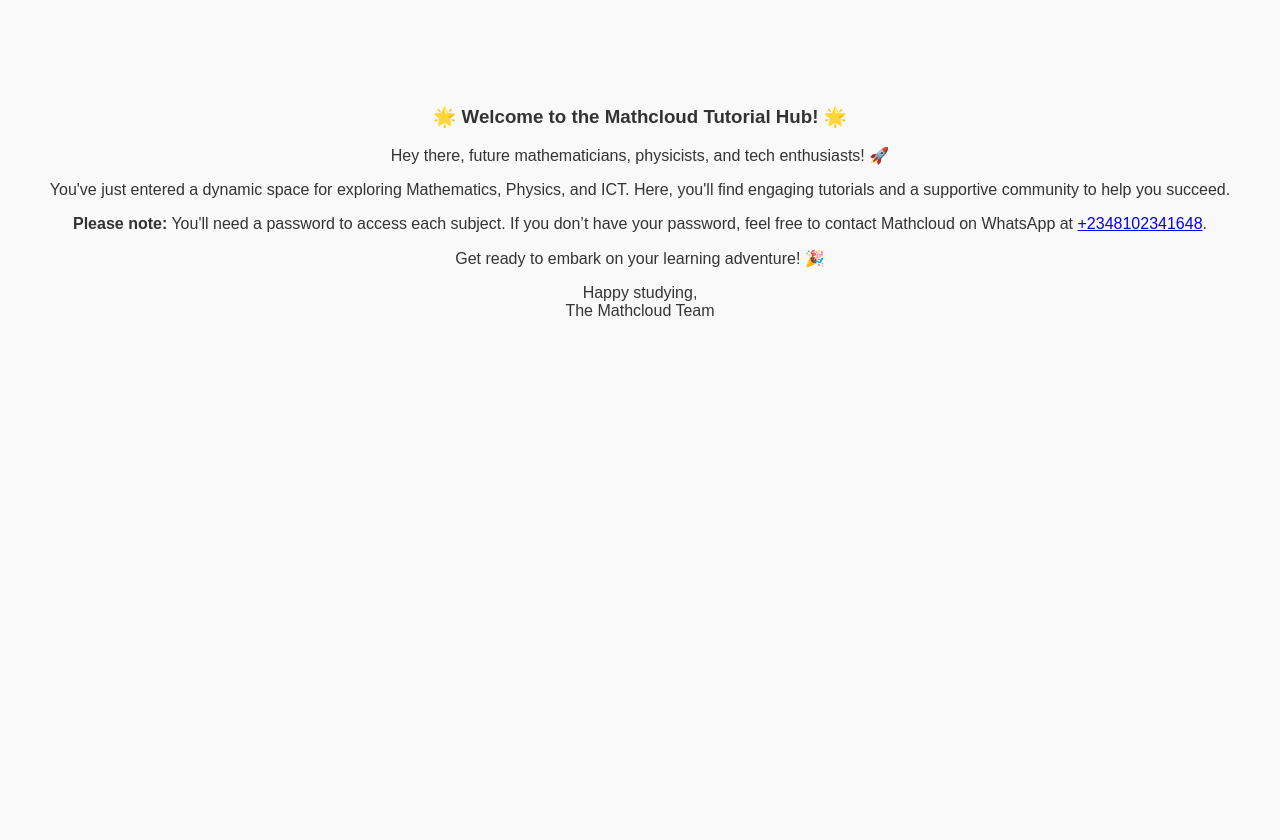
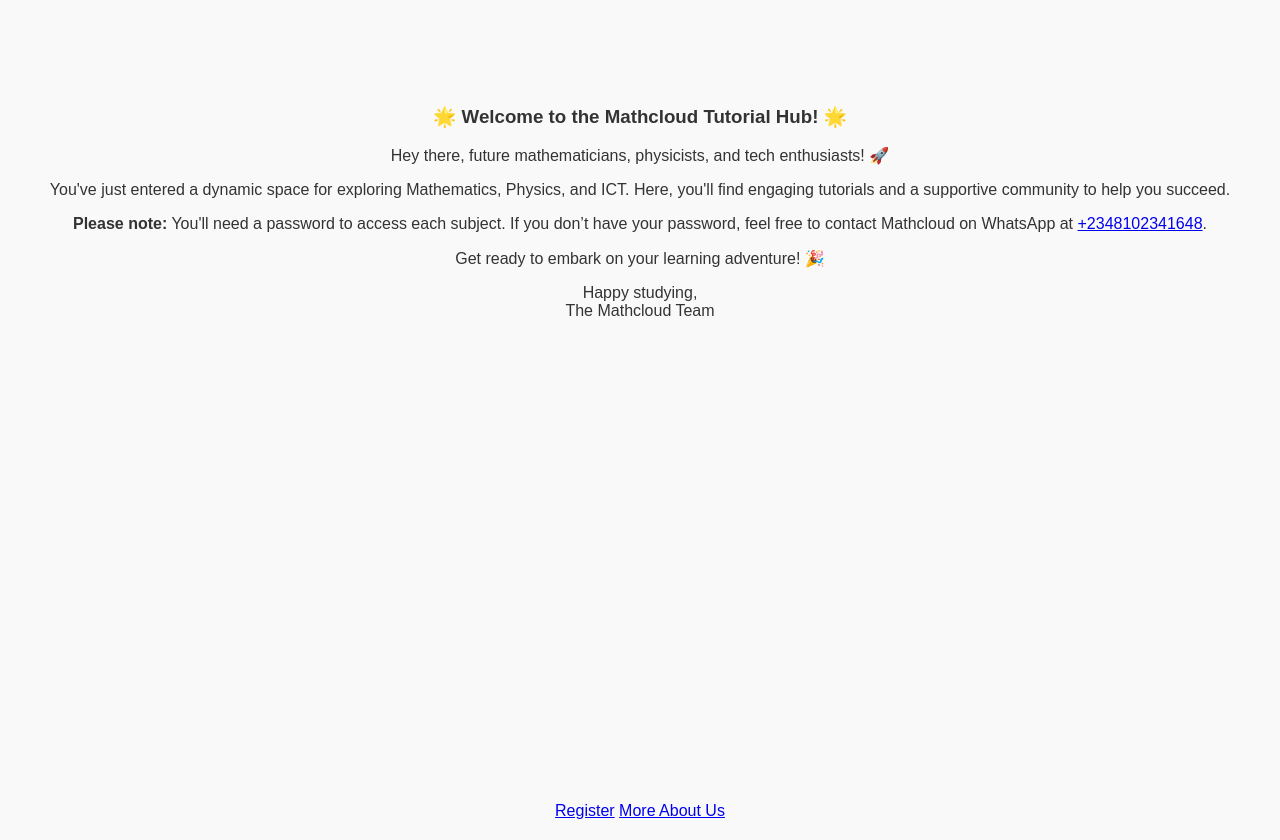
Before and after one commit to Hellen294/learn, a plain HTML site: page school-page.html in a window 1280 px wide. Drawn offline with Linux system fonts and the light colour scheme; no server answers.

Commit message:
Update school-page.html

```diff
--- a/school-page.html
+++ b/school-page.html
@@ -5,6 +5,7 @@
     <meta name="viewport" content="width=device-width, initial-scale=1.0">
     <title>School Page - MathCloud Tutorial</title>
     <link rel="stylesheet" href="styles.css">
+    <link rel="stylesheet" href="styles4.css">
     <style>
         body {
             font-family: Arial, sans-serif;
@@ -71,7 +72,10 @@
         <div class="school-name" id="schoolName"></div>
         <div id="subjectContainer" class="card-container"></div>
     </main>
-
+<div class="button-container">
+    <a href="register.html" class="btn">Register</a>
+    <a href="about.html" class="btn">More About Us</a>
+</div>
     <script type="module">
         import { initializeApp } from "https://www.gstatic.com/firebasejs/9.0.0/firebase-app.js";
         import { getDatabase, ref, onValue } from "https://www.gstatic.com/firebasejs/9.0.0/firebase-database.js";
```
